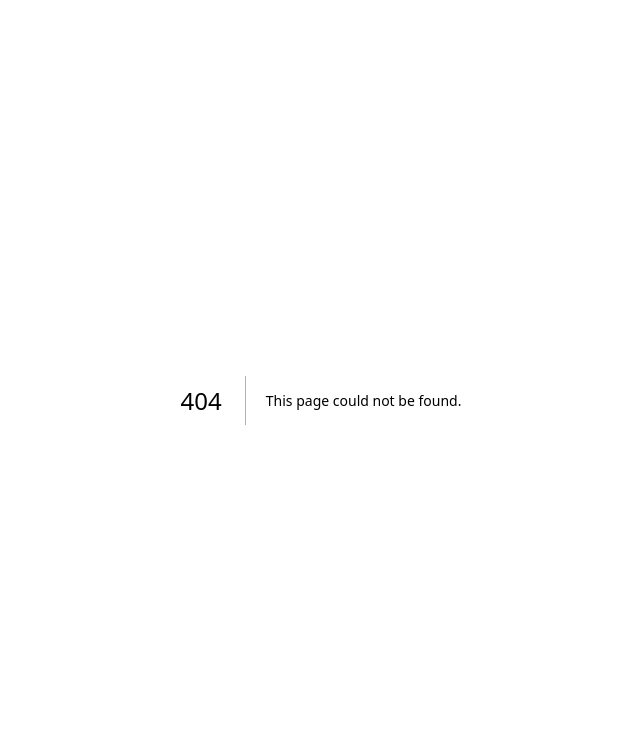
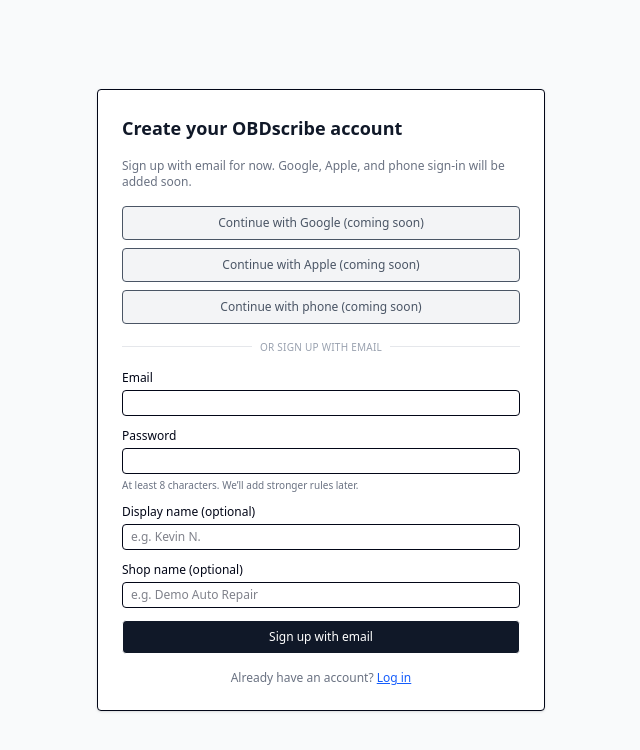
Before and after one commit to kevin-novanta/obdscribe, a Next.js app: page /signup in a window 1280 px wide. Before the commit this address had no page. Shown: the top 750 px of the page, without its empty margins (319-959 px from the left). Built offline with nearby package versions, Linux system fonts and the light colour scheme.

Commit message:
feat(auth): add signup page with email/password and provider placeholders

```diff
--- /dev/null
+++ b/src/app/signup/page.tsx
@@ -0,0 +1,164 @@
+"use client";
+
+import { useState } from "react";
+import { useRouter } from "next/navigation";
+
+export default function SignupPage() {
+  const router = useRouter();
+
+  const [email, setEmail] = useState("");
+  const [password, setPassword] = useState("");
+  const [displayName, setDisplayName] = useState("");
+  const [shopName, setShopName] = useState("");
+  const [loading, setLoading] = useState(false);
+  const [error, setError] = useState<string | null>(null);
+
+  async function handleSubmit(e: React.FormEvent) {
+    e.preventDefault();
+    setLoading(true);
+    setError(null);
+
+    try {
+      const res = await fetch("/api/auth/signup", {
+        method: "POST",
+        headers: { "Content-Type": "application/json" },
+        body: JSON.stringify({
+          email,
+          password,
+          displayName: displayName || undefined,
+          shopName: shopName || undefined,
+        }),
+      });
+
+      if (!res.ok) {
+        const body = await res.json().catch(() => ({}));
+        setError(body.message || "Failed to sign up");
+        return;
+      }
+
+      // On success, redirect into the app shell
+      router.push("/app/new-report");
+    } catch (err: any) {
+      console.error("Signup failed", err);
+      setError("Something went wrong");
+    } finally {
+      setLoading(false);
+    }
+  }
+
+  function comingSoonAlert(provider: string) {
+    alert(`${provider} signup is not implemented yet, but the slot is reserved.`);
+  }
+
+  return (
+    <div className="min-h-screen flex items-center justify-center bg-gray-50">
+      <div className="w-full max-w-md bg-white border rounded p-6 shadow-sm text-sm space-y-4">
+        <h1 className="text-lg font-semibold text-gray-900">
+          Create your OBDscribe account
+        </h1>
+        <p className="text-xs text-gray-500">
+          Sign up with email for now. Google, Apple, and phone sign-in will be added soon.
+        </p>
+
+        {/* Provider buttons */}
+        <div className="space-y-2">
+          <button
+            type="button"
+            className="w-full border rounded px-3 py-2 text-xs bg-gray-100 text-gray-600 cursor-not-allowed"
+            onClick={() => comingSoonAlert("Google")}
+          >
+            Continue with Google (coming soon)
+          </button>
+          <button
+            type="button"
+            className="w-full border rounded px-3 py-2 text-xs bg-gray-100 text-gray-600 cursor-not-allowed"
+            onClick={() => comingSoonAlert("Apple")}
+          >
+            Continue with Apple (coming soon)
+          </button>
+          <button
+            type="button"
+            className="w-full border rounded px-3 py-2 text-xs bg-gray-100 text-gray-600 cursor-not-allowed"
+            onClick={() => comingSoonAlert("Phone")}
+          >
+            Continue with phone (coming soon)
+          </button>
+        </div>
+
+        <div className="flex items-center gap-2 text-[10px] uppercase tracking-wide text-gray-400">
+          <div className="flex-1 h-px bg-gray-200" />
+          <span>or sign up with email</span>
+          <div className="flex-1 h-px bg-gray-200" />
+        </div>
+
+        <form className="space-y-3" onSubmit={handleSubmit}>
+          <div className="flex flex-col gap-1">
+            <label className="text-xs">Email</label>
+            <input
+              type="email"
+              className="border rounded px-2 py-1 text-xs"
+              value={email}
+              onChange={(e) => setEmail(e.target.value)}
+              required
+            />
+          </div>
+
+          <div className="flex flex-col gap-1">
+            <label className="text-xs">Password</label>
+            <input
+              type="password"
+              className="border rounded px-2 py-1 text-xs"
+              value={password}
+              onChange={(e) => setPassword(e.target.value)}
+              required
+            />
+            <p className="text-[10px] text-gray-500">
+              At least 8 characters. We’ll add stronger rules later.
+            </p>
+          </div>
+
+          <div className="flex flex-col gap-1">
+            <label className="text-xs">Display name (optional)</label>
+            <input
+              className="border rounded px-2 py-1 text-xs"
+              value={displayName}
+              onChange={(e) => setDisplayName(e.target.value)}
+              placeholder="e.g. Kevin N."
+            />
+          </div>
+
+          <div className="flex flex-col gap-1">
+            <label className="text-xs">Shop name (optional)</label>
+            <input
+              className="border rounded px-2 py-1 text-xs"
+              value={shopName}
+              onChange={(e) => setShopName(e.target.value)}
+              placeholder="e.g. Demo Auto Repair"
+            />
+          </div>
+
+          {error && (
+            <div className="text-xs text-red-600">
+              {error}
+            </div>
+          )}
+
+          <button
+            type="submit"
+            disabled={loading}
+            className="w-full border rounded px-3 py-2 bg-gray-900 text-white text-xs disabled:opacity-60"
+          >
+            {loading ? "Creating account..." : "Sign up with email"}
+          </button>
+        </form>
+
+        <p className="text-xs text-gray-500 text-center">
+          Already have an account?{" "}
+          <a href="/login" className="underline text-blue-600">
+            Log in
+          </a>
+        </p>
+      </div>
+    </div>
+  );
+}
```
Also changed, not shown: .obsidian/workspace.json, src/app/app/signup/page.tsx (deleted).
